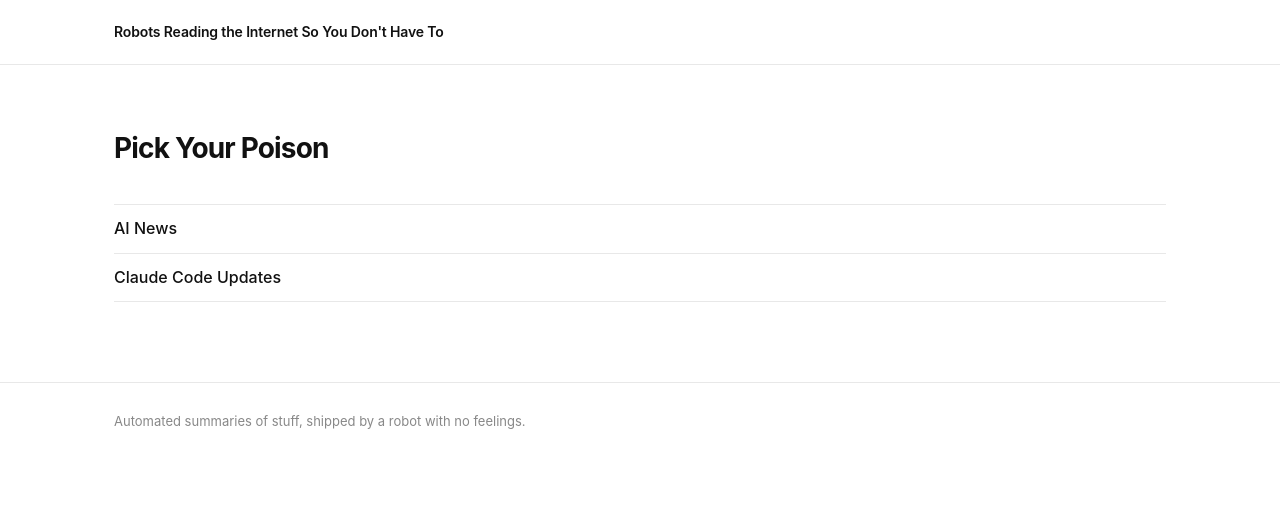
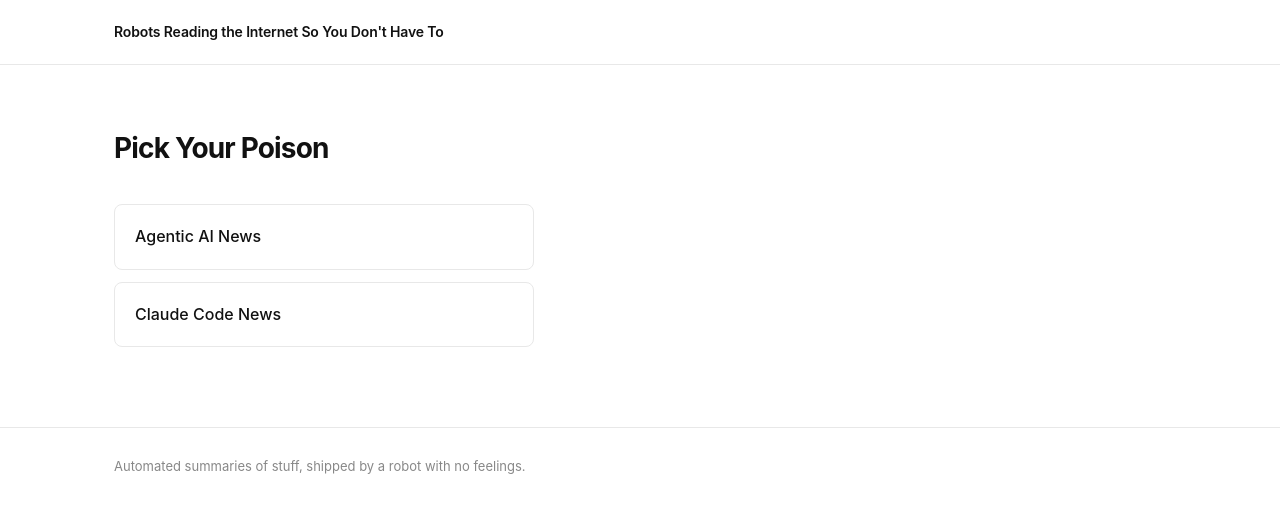
Before and after one commit to autogennews/autogennews.github.io, a Jekyll site: the page built from index.md, in a window 1280 px wide. Shown: the top 513 px of the page. Built offline with Jekyll 4.4.1, drawn with Linux system fonts in a browser that asks for light colours.

Commit message:
setup structure

```diff
--- a/assets/css/main.css
+++ b/assets/css/main.css
@@ -229,19 +229,33 @@ main.container { padding-top: 60px; padding-bottom: 80px; }
 .home-nav {
   list-style: none;
   padding: 0;
+  display: flex;
+  flex-direction: column;
+  gap: 12px;
+  max-width: 420px;
 }
 
-.home-nav li { padding: 10px 0; border-bottom: 1px solid var(--border); }
-.home-nav li:first-child { border-top: 1px solid var(--border); }
+.home-nav li {
+  border: 1px solid var(--border);
+  border-radius: 8px;
+  transition: border-color 0.15s, box-shadow 0.15s;
+}
+
+.home-nav li:hover {
+  border-color: var(--accent);
+  box-shadow: 0 2px 8px rgba(0, 87, 217, 0.08);
+}
 
 .home-nav a {
+  display: block;
+  padding: 18px 20px;
   font-size: 16px;
   font-weight: 500;
   text-decoration: none;
   color: var(--text);
 }
 
-.home-nav a:hover { color: var(--accent); }
+.home-nav li:hover a { color: var(--accent); }
 
 /* ── Home sections ────────────────────────────────────── */
 .home-intro {
--- a/index.md
+++ b/index.md
@@ -6,6 +6,6 @@ title: Home
 <h1 class="home-title">Pick Your Poison</h1>
 
 <ul class="home-nav">
-  <li><a href="/ainews/">AI News</a></li>
-  <li><a href="/claudecode/">Claude Code Updates</a></li>
+  <li><a href="/ainews/">Agentic AI News</a></li>
+  <li><a href="/claudecode/">Claude Code News</a></li>
 </ul>
```
Also changed, not shown: ainews/index.md (+1 -3 lines), claudecode/index.md (+1 -3 lines).
